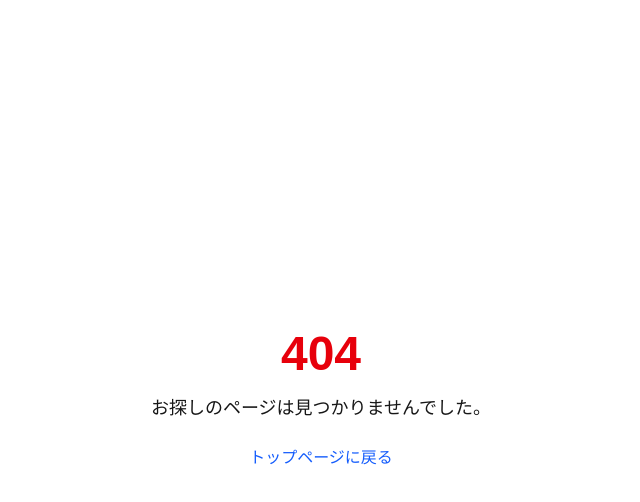
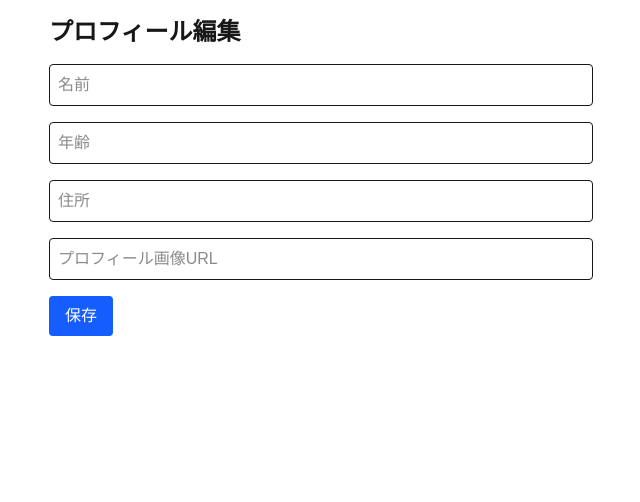
Before and after one commit to TakahiroKawai/shopping-site-nextjs, a Next.js app: page /profile/edit in a window 1280 px wide. Before the commit this address had no page. Shown: the top 502 px of the page, without its empty margins (319-959 px from the left). Built offline with nearby package versions, Linux system fonts and the light colour scheme.

Commit message:
ユーザープロフィール編集機能を追加

```diff
--- /dev/null
+++ b/src/app/profile/edit/page.tsx
@@ -0,0 +1,60 @@
+'use client';
+
+import { useEffect, useState } from 'react';
+import { useRouter } from 'next/navigation';
+import Image from 'next/image';
+
+type UserProfile = {
+  name: string;
+  age: string;
+  address: string;
+  profileImageUrl: string;
+};
+
+export default function EditProfilePage() {
+  const [profile, setProfile] = useState<UserProfile>({
+    name: '',
+    age: '',
+    address: '',
+    profileImageUrl: '',
+  });
+
+  const router = useRouter();
+
+  useEffect(() => {
+    const stored = localStorage.getItem('userProfile');
+    if (stored) {
+      setProfile(JSON.parse(stored));
+    }
+  }, []);
+
+  const handleChange = (e: React.ChangeEvent<HTMLInputElement>) => {
+    const { name, value } = e.target;
+    setProfile((prev) => ({ ...prev, [name]: value }));
+  };
+
+  const handleSubmit = (e: React.FormEvent) => {
+    e.preventDefault();
+    localStorage.setItem('userProfile', JSON.stringify(profile));
+    alert('プロフィールを保存しました');
+    router.push('/profile');
+  };
+
+  return (
+    <div className="max-w-xl mx-auto p-4">
+      <h1 className="text-2xl font-bold mb-4">プロフィール編集</h1>
+      <form onSubmit={handleSubmit} className="space-y-4">
+        <input type="text" name="name" value={profile.name} onChange={handleChange} placeholder="名前" className="w-full border p-2 rounded"/>
+        <input type="number" name="age" value={profile.age} onChange={handleChange} placeholder="年齢" className="w-full border p-2 rounded"/>
+        <input type="text" name="address" value={profile.address} onChange={handleChange} placeholder="住所" className="w-full border p-2 rounded"/>
+        <input type="text" name="profileImageUrl" value={profile.profileImageUrl} onChange={handleChange} placeholder="プロフィール画像URL" className="w-full border p-2 rounded"/>
+        {profile.profileImageUrl && (
+          <Image src={profile.profileImageUrl} width={100} height={100} alt="preview" className="w-32 h-32 object-cover rounded-full mx-auto" />
+        )}
+        <button type="submit" className="bg-blue-600 text-white px-4 py-2 rounded hover:bg-blue-700">
+          保存
+        </button>
+      </form>
+    </div>
+  );
+}
--- a/src/app/profile/page.tsx
+++ b/src/app/profile/page.tsx
@@ -1,8 +1,8 @@
-import Image from "next/image";
 import { getServerSession } from "next-auth";
 import { redirect } from "next/navigation";
 import { handler } from "../api/auth/[...nextauth]/route";
 import { Session } from "next-auth";
+import ClientProfile from "@/components/clientprofile";
 
 export default async function ProfilePage() {
   const session : Session | null = await getServerSession(handler);
@@ -11,21 +11,5 @@ export default async function ProfilePage() {
     redirect("/");
   }
 
-  const user = {
-    ...session.user,
-    age: 30,
-    address: "東京都渋谷区○○ 1-2-3",
-    image: "/default-profile.png",
-  };
-
-  return (
-    <div className="p-4 max-w-md mx-auto">
-      <h1 className="text-2xl font-bold mb-4">プロフィール</h1>
-      <Image src={user.image} width={100} height={100} alt="プロフィール画像" className="w-24 h-24 rounded-full mb-4 object-cover" />
-      <p><strong>名前:</strong> {user.name}</p>
-      <p><strong>メール:</strong> {user.email}</p>
-      <p><strong>年齢:</strong> {user.age}</p>
-      <p><strong>住所:</strong> {user.address}</p>
-    </div>
-  );
+  return <ClientProfile session={session} />;
 }
--- /dev/null
+++ b/src/components/clientprofile.tsx
@@ -0,0 +1,63 @@
+'use client';
+
+import Image from "next/image";
+import Link from "next/link";
+import { useEffect, useState } from "react";
+import { Session } from "next-auth";
+
+type UserProfile = {
+  name: string;
+  age: string;
+  address: string;
+  profileImageUrl: string;
+};
+
+const DEFAULT_PROFILE: UserProfile = {
+  name: "ゲストユーザー",
+  age: "20",
+  address: "東京都",
+  profileImageUrl: "/default-profile.png"
+};
+
+export default function ClientProfile({ session }: { session: Session }) {
+  const [profile, setProfile] = useState<UserProfile | null>(null);
+
+  useEffect(() => {
+    const stored = localStorage.getItem('userProfile');
+    if (stored) {
+      setProfile(JSON.parse(stored));
+    }
+    else {
+      localStorage.setItem('userProfile', JSON.stringify(DEFAULT_PROFILE));
+      setProfile(DEFAULT_PROFILE);
+    }
+  }, []);
+
+  if (!profile) return <p>プロフィール情報が見つかりません</p>;
+
+  const user = {
+    name: profile.name,
+    email: session.user?.email,
+    age: profile.age,
+    address: profile.address,
+    image: profile.profileImageUrl || "/default-profile.png",
+  };
+
+  console.log(session)
+
+  return (
+    <div className="p-4 max-w-md mx-auto">
+      <h1 className="text-2xl font-bold mb-4">プロフィール</h1>
+      <Image src={user.image} width={100} height={100} alt="プロフィール画像" className="w-24 h-24 rounded-full mb-4 object-cover" />
+      <p><strong>名前:</strong> {user.name}</p>
+      <p><strong>メール:</strong> {user.email}</p>
+      <p><strong>年齢:</strong> {user.age}</p>
+      <p><strong>住所:</strong> {user.address}</p>
+      <Link href="/profile/edit">
+        <button className="mt-6 bg-blue-500 text-white px-4 py-2 rounded hover:bg-blue-600">
+          編集する
+        </button>
+      </Link>
+    </div>
+  );
+}
```
